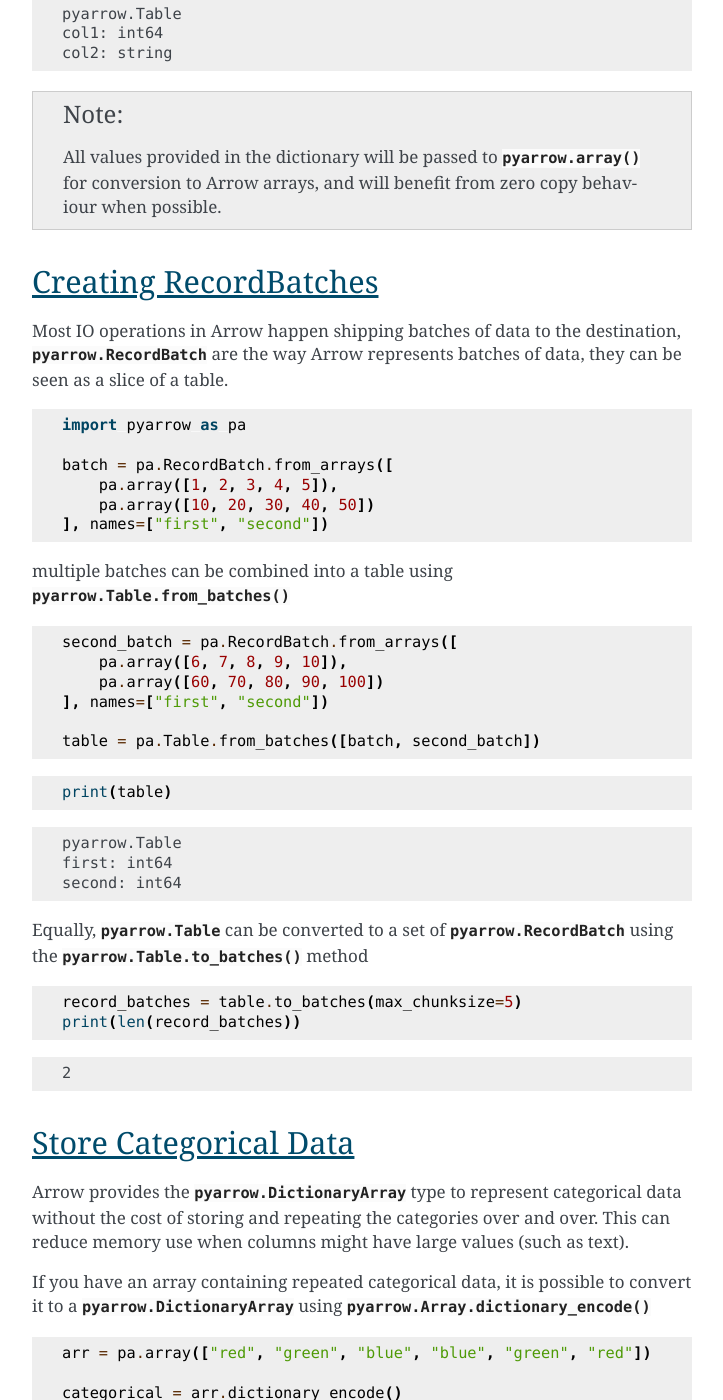
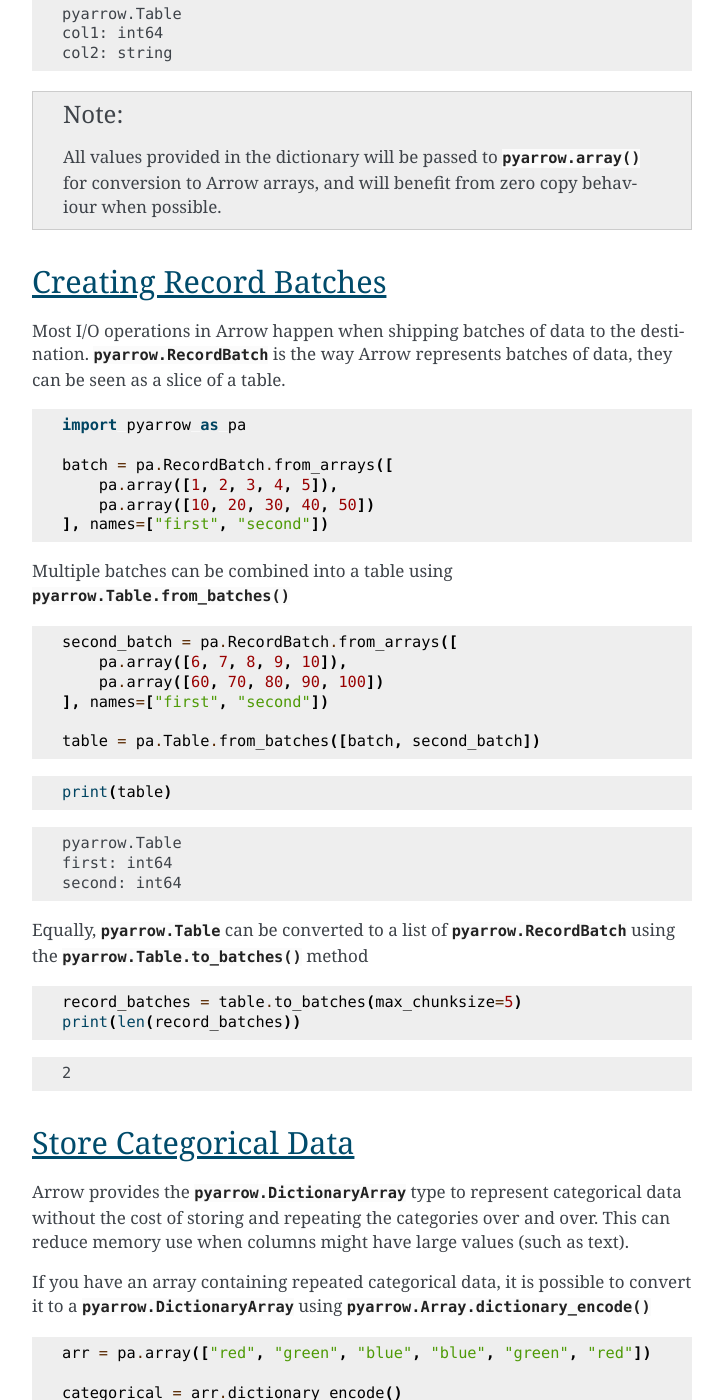
Before and after one commit to apache/arrow-cookbook, a Sphinx documentation site: the page built from python/source/create.rst, in a window 1280 px wide and 1400 px high, scrolled down 1289 px. Shown: the whole window, without its empty margins (388-1111 px from the left). Built offline with Sphinx 7.4.7, drawn with Linux system fonts in a browser that asks for light colours; some of the changed text lies outside the part shown.

Commit message:
Apply suggestions from code review
Co-authored-by: Weston Pace <weston.pace@gmail.com>

```diff
--- a/python/source/create.rst
+++ b/python/source/create.rst
@@ -67,11 +67,11 @@ from a variety of inputs, including plain python objects
     :func:`pyarrow.array` for conversion to Arrow arrays,
     and will benefit from zero copy behaviour when possible.
 
-Creating RecordBatches
+Creating Record Batches
 ======================
 
-Most IO operations in Arrow happen shipping batches of data
-to the destination, :class:`pyarrow.RecordBatch` are the way
+Most I/O operations in Arrow happen when shipping batches of data
+to the destination.  :class:`pyarrow.RecordBatch` is the way
 Arrow represents batches of data, they can be seen as a slice
 of a table.
 
@@ -84,7 +84,7 @@ of a table.
         pa.array([10, 20, 30, 40, 50])
     ], names=["first", "second"])
 
-multiple batches can be combined into a table using
+Multiple batches can be combined into a table using
 :meth:`pyarrow.Table.from_batches`
 
 .. testcode::
@@ -106,7 +106,7 @@ multiple batches can be combined into a table using
     first: int64
     second: int64
 
-Equally, :class:`pyarrow.Table` can be converted to a set of
+Equally, :class:`pyarrow.Table` can be converted to a list of
 :class:`pyarrow.RecordBatch` using the :meth:`pyarrow.Table.to_batches`
 method
 
```
